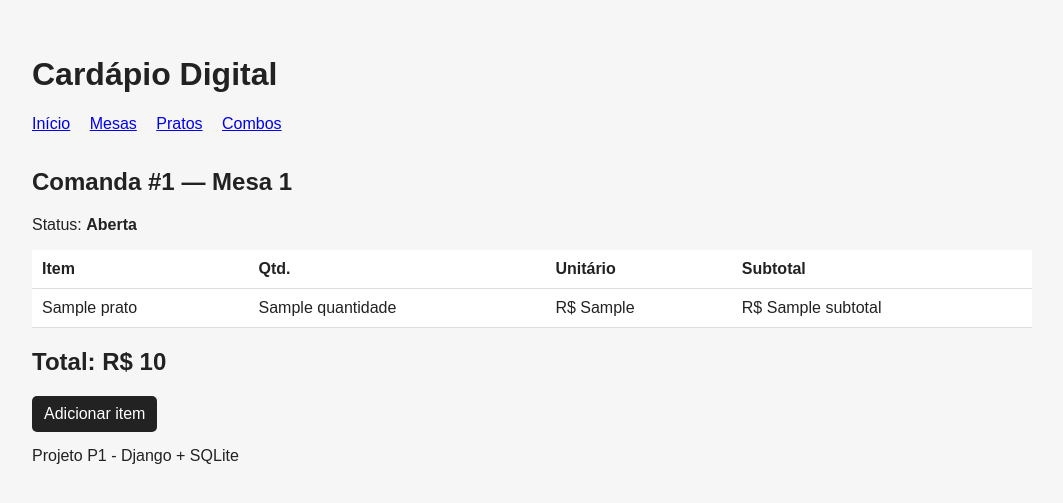
After one commit to VictorHuggo275/P1_django, a Django app: template cardapio_app/templates/cardapio_app/comanda.html in a window 1280 px wide. The commit adds this page. Shown: the top 503 px of the page, without its empty margins (108-1171 px from the left). Run offline with Django 4.2, Linux system fonts and the light colour scheme; tables that the repository leaves empty hold one stand-in row (values such as "Sample post"); the template is opened without the code that fills it: values that come from a table or form of the project are taken from there, most other values are stand-ins (such as "Sample title", 1, 10 or a date in 2020).

Commit message:
adição do template de comanda e atualização de inicio e mesas

```diff
--- /dev/null
+++ b/cardapio_app/templates/cardapio_app/comanda.html
@@ -0,0 +1,14 @@
+{% extends "cardapio_app/base.html" %}
+{% block conteudo %}
+<h2>Comanda #{{ comanda.id }} — Mesa {{ comanda.mesa.numero }}</h2>
+<p>Status: <b>{{ comanda.get_status_display }}</b></p>
+<table><tr><th>Item</th><th>Qtd.</th><th>Unitário</th><th>Subtotal</th></tr>
+{% for item in itens %}<tr><td>{% if item.prato %}{{ item.prato.nome }}{% else %}{{ item.combo.nome }}{% endif %}</td><td>{{ item.quantidade }}</td><td>R$ {{ item.preco_unitario }}</td><td>R$ {{ item.subtotal }}</td></tr>
+{% empty %}<tr><td colspan="4">Nenhum item na comanda.</td></tr>{% endfor %}
+</table>
+<h2>Total: R$ {{ total }}</h2>
+{% if comanda.status == "ABERTA" %}
+<a class="btn" href="{% url 'novo_item' comanda.id %}">Adicionar item</a>
+<!-- TODO: ainda não existe uma forma de fechar a comanda nesta versão -->
+{% endif %}
+{% endblock %}
--- a/cardapio_app/templates/cardapio_app/inicio.html
+++ b/cardapio_app/templates/cardapio_app/inicio.html
@@ -7,6 +7,8 @@
 </div>
 <h2>Mesas</h2>
 <div class="grid">{% for mesa in mesas %}
-<div class="card"><h3>Mesa {{ mesa.numero }}</h3><p>Capacidade: {{ mesa.capacidade }}</p></div>
+<div class="card"><h3>Mesa {{ mesa.numero }}</h3><p>Capacidade: {{ mesa.capacidade }}</p>
+{% with aberta=mesa.comandas.all.0 %}{% endwith %}
+<a class="btn" href="{% url 'abrir_comanda' mesa.id %}">Abrir comanda</a></div>
 {% empty %}<p>Nenhuma mesa cadastrada.</p>{% endfor %}</div>
 {% endblock %}
--- a/cardapio_app/templates/cardapio_app/mesas.html
+++ b/cardapio_app/templates/cardapio_app/mesas.html
@@ -1,3 +1,3 @@
 {% extends "cardapio_app/base.html" %}
 {% block conteudo %}<h2>Mesas</h2><a class="btn" href="{% url 'nova_mesa' %}">Nova mesa</a>
-<div class="grid">{% for mesa in mesas %}<div class="card"><h3>Mesa {{ mesa.numero }}</h3><p>Capacidade: {{ mesa.capacidade }}</p><p>{% if mesa.ativa %}Ativa{% else %}Inativa{% endif %}</p></div>{% endfor %}</div>{% endblock %}
+<div class="grid">{% for mesa in mesas %}<div class="card"><h3>Mesa {{ mesa.numero }}</h3><p>Capacidade: {{ mesa.capacidade }}</p><p>{% if mesa.ativa %}Ativa{% else %}Inativa{% endif %}</p><a class="btn" href="{% url 'abrir_comanda' mesa.id %}">Abrir comanda</a></div>{% endfor %}</div>{% endblock %}
```
